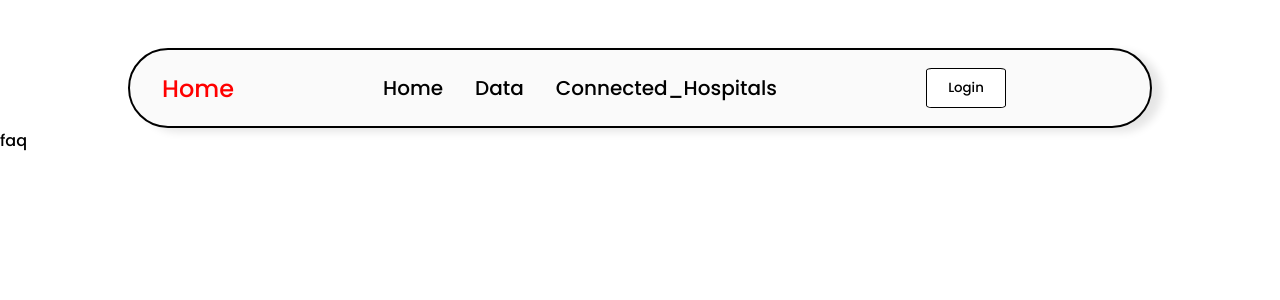
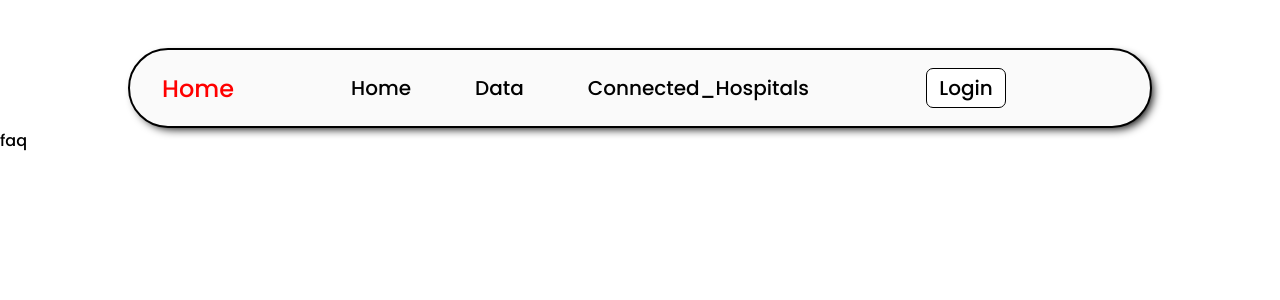
Before and after one commit to VIBUDESH07/Blood_bank_react_redux_firebase, a React (Create React App) app in the folder blood_bank/: page / in a window 1280 px wide. Shown: the top 300 px of the page. Built offline with nearby package versions, Linux system fonts and the light colour scheme.

Commit message:
box shadow

```diff
--- a/blood_bank/src/components/Header.jsx
+++ b/blood_bank/src/components/Header.jsx
@@ -16,8 +16,8 @@ const Header = () => {
         </ul>
       </div>
       <div>
-        <Link to="/login">
-        <button className='btn'>Login</button>
+        <Link to="/login" className='btn'>
+        Login
         </Link>
       </div>
     </div>
--- a/blood_bank/src/components/header.css
+++ b/blood_bank/src/components/header.css
@@ -4,6 +4,7 @@
     box-sizing: border-box;
     border: 0;
     outline: 0;
+    font-family: "poppins";
 }
 
 .container {
@@ -17,7 +18,7 @@
     padding: 0 2rem;
     font-size: 20px;
     border: 2px solid black;
-    box-shadow: 10px 4px 8px rgba(0, 0, 0, 0.1);
+    box-shadow: 4px 4px 10px -3px #000;
     border-radius: 40px;
     margin-top: 3rem;
     margin-left: 10%;
@@ -38,21 +39,20 @@
     display: inline;
 }
 
-a {
+a  {
     color: rgb(0, 0, 0);
     text-decoration: none;
     transition: all 0.3s ease;
+    padding: 0.5rem 1rem;
 }
 
 a:hover{
-    display: flex;
-    background-color: red;
+
+     background-color: red;
     color: white;
-    font-size: 20px;
-    font-weight: bolder;
-    height: 5vh;
+
     justify-content: center;
-    width: 150%;
+
     border-radius: 40px;
 }
 
@@ -63,14 +63,14 @@ a:hover{
     align-items: center;
     margin-right: 7rem;
     justify-content: center;
-    border-radius: 7%;
+    border-radius: 7px;
     background-color: white;
     border: 1px solid black;
     cursor: pointer;
     transition: background-color 0.3s ease, transform 0.3s ease;
 }
 
-.btn:hover {
+a .btn:hover {
     background-color: red;
     display: flex;
     width: 5rem;
--- a/blood_bank/src/components/login.css
+++ b/blood_bank/src/components/login.css
@@ -1,11 +1,5 @@
 @import url('https://fonts.googleapis.com/css2?family=Poppins:wght@500&display=swap');
 
-* {
-    margin: 0;
-    padding: 0;
-    box-sizing: border-box;
-    font-family: 'Poppins', sans-serif;
-}
 
 .login-container {
     display: flex;
```
